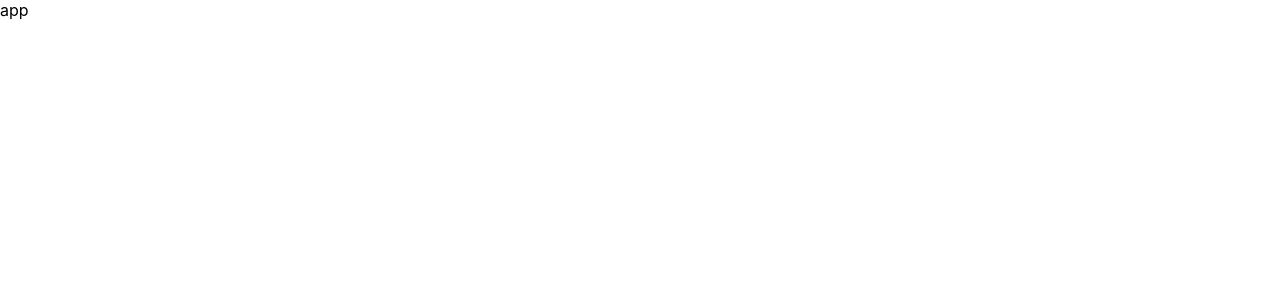
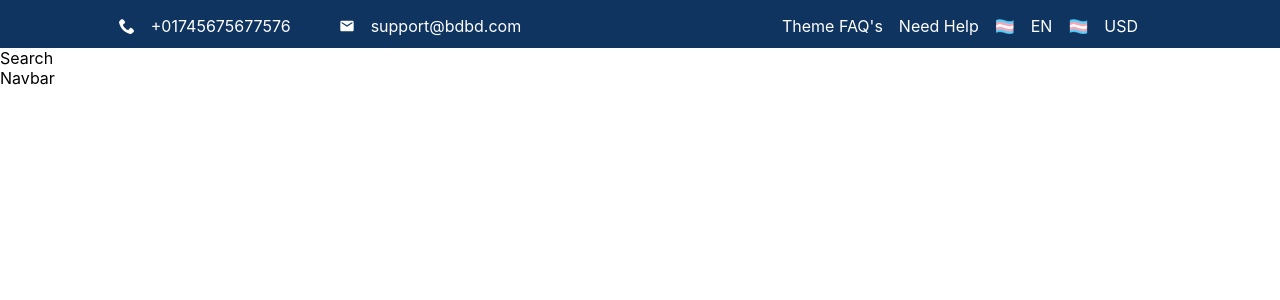
Before and after one commit to sakibsalehcse/RP02-Ecommerce, a React (Create React App) app in the folder my-app/: page / in a window 1280 px wide. Shown: the top 300 px of the page. Built offline with nearby package versions, Linux system fonts and the light colour scheme.

Commit message:
head part created

```diff
--- a/my-app/src/App.js
+++ b/my-app/src/App.js
@@ -1,7 +1,11 @@
-
+import Head from "./Common/Header/Header";
 function App() {
   return (
-    <>app</>
+    <>
+      <Head/>
+
+       </>
+
   )
 }
 
--- /dev/null
+++ b/my-app/src/Common/Header/Head.js
@@ -0,0 +1,32 @@
+import React from 'react'
+import { ImPhone } from "react-icons/im";
+import { MdEmail } from "react-icons/md";
+
+const Head = () => {
+  return (
+    <div>
+      <div className='head'>
+        <div className='flex'>
+          <div className='flex-item'>
+            <ImPhone />
+            <a style={{ color: "white", textDecoration: "none" }} href="tel:01745675677576">+01745675677576</a>
+          </div>
+          <div className='flex-item'>
+            <MdEmail />
+            <label>support@bdbd.com</label>
+          </div>
+        </div>
+        <div className='flex'>
+          <label>Theme FAQ's</label>
+          <label>Need Help</label>
+          <span>🏳️‍⚧️</span>
+          <label>EN</label>
+          <span>🏳️‍⚧️</span>
+          <label>USD</label>
+        </div>
+      </div>
+    </div>
+  )
+}
+
+export default Head
--- /dev/null
+++ b/my-app/src/Common/Header/Header.js
@@ -0,0 +1,16 @@
+import React from 'react'
+import Head from './Head';
+import Navbar from './Navbar';
+import Search from './Search';
+import "./HeaderStyle.scss"
+const Header = () => {
+  return (
+    <div>
+      <Head/>
+      <Search/>
+      <Navbar/>
+    </div>
+  )
+}
+
+export default Header;
--- /dev/null
+++ b/my-app/src/Common/Header/HeaderStyle.scss
@@ -0,0 +1,28 @@
+.flex {
+   display: flex;
+   color: white;
+   gap: 1rem;
+   text-decoration: none;
+   align-items: center;
+   text-align: center;
+   justify-content: center;
+   &:a {
+      color: white;
+   }
+}
+
+.flex-item {
+   display: flex;
+   align-items: center;
+   text-align: center;
+   justify-content: center;
+   padding: 1rem;
+   gap: 1rem;
+}
+
+.head {
+   display: grid;
+   grid-template-columns: 1fr 1fr;
+   background: #0f3460;
+   height: 3rem;
+}
--- /dev/null
+++ b/my-app/src/Common/Header/Navbar.js
@@ -0,0 +1,11 @@
+import React from 'react'
+
+const Navbar = () => {
+  return (
+    <div>
+      Navbar
+    </div>
+  )
+}
+
+export default Navbar
--- /dev/null
+++ b/my-app/src/Common/Header/Search.js
@@ -0,0 +1,11 @@
+import React from 'react'
+
+const Search = () => {
+  return (
+    <div>
+      Search
+    </div>
+  )
+}
+
+export default Search
```
